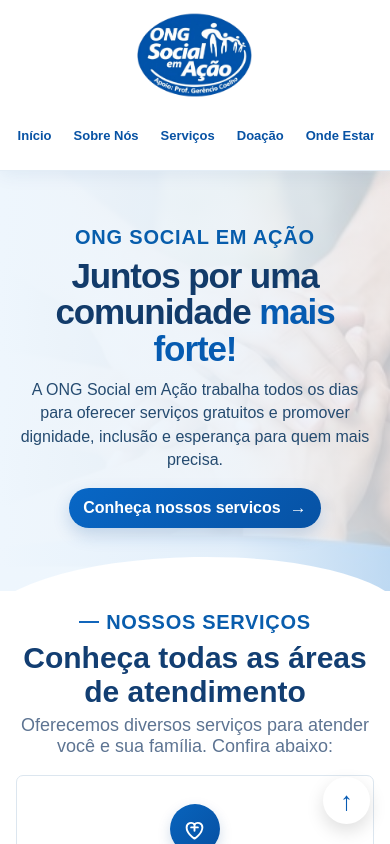
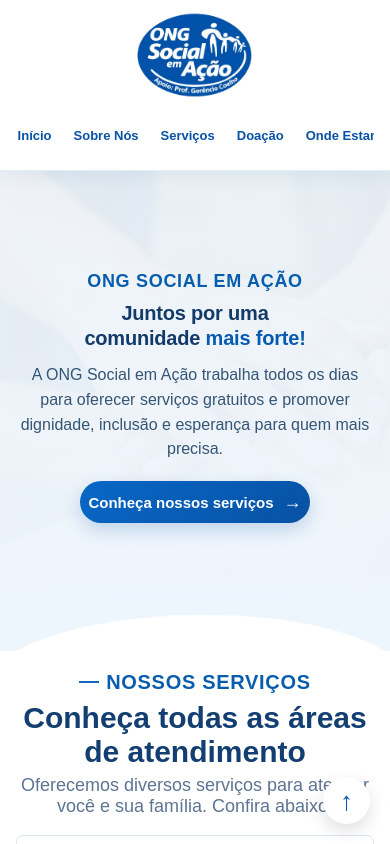
Before and after one commit to rodrigo960613/ongsocialemacao, a React (Vite) app: page / in a window 390 px wide. Shown: the top 844 px of the page. Built offline with nearby package versions, Linux system fonts and the light colour scheme.

Commit message:
Atualização e melhora do Hero do site

```diff
--- a/src/components/Hero.css
+++ b/src/components/Hero.css
@@ -1,166 +1,220 @@
 .hero {
   position: relative;
-
-  height: 310px;
-
+  height: 360px;
   overflow: hidden;
-
   background: #edf5fc;
 }
 
+/* Imagem */
+
 .hero-background {
   position: absolute;
-
   top: 0;
   right: 0;
-
-  width: 67%;
+  width: 68%;
   height: 100%;
-
   overflow: hidden;
 }
 
 .hero-background img {
   width: 100%;
   height: 100%;
-
   object-fit: cover;
   object-position: center;
+  transition: transform 0.6s ease;
 }
+
+.hero:hover .hero-background img {
+  transform: scale(1.02);
+}
+
+/* Camada sobre a imagem */
 
 .hero-overlay {
   position: absolute;
-
   inset: 0;
-
+  z-index: 1;
   background:
     linear-gradient(
       90deg,
       #eef6fd 0%,
-      #eef6fd 26%,
-      rgba(238, 246, 253, 0.97) 38%,
-      rgba(238, 246, 253, 0.55) 52%,
-      rgba(238, 246, 253, 0) 70%
+      #eef6fd 28%,
+      rgba(238, 246, 253, 0.97) 40%,
+      rgba(238, 246, 253, 0.65) 54%,
+      rgba(238, 246, 253, 0) 72%
     );
 }
+
+/* Conteúdo */
 
 .hero-content {
   position: relative;
   z-index: 3;
 
-  width: min(920px, 92%);
+  width: min(1120px, 92%);
   height: 100%;
-
   margin: 0 auto;
 
-  padding-top: 34px;
+  display: flex;
+  flex-direction: column;
+  justify-content: center;
+
+  padding-bottom: 18px;
 }
 
+/* Pequeno título */
+
 .hero-label {
-  display: block;
+  display: inline-flex;
+  align-items: center;
+
+  width: fit-content;
 
   color: #075dac;
-
   font-size: 20px;
   font-weight: 800;
+  letter-spacing: 0.7px;
 
-  letter-spacing: 0.8px;
+  animation: heroFadeUp 0.7s ease both;
 }
 
+/* Título principal */
+
 .hero h1 {
+  max-width: 530px;
   margin-top: 9px;
 
   color: #123b6a;
+  font-size: 20px;
+  line-height: 1.25;
+  font-weight: 800;
+  letter-spacing: -0.2px;
 
-  font-size: 35px;
-  line-height: 1.04;
-
-  letter-spacing: -1.1px;
+  animation: heroFadeUp 0.7s 0.08s ease both;
 }
 
 .hero h1 span {
   color: #065bb1;
 }
 
+/* Texto */
+
 .hero p {
-  width: 395px;
+  width: 430px;
+  max-width: 100%;
 
-  margin-top: 11px;
+  margin-top: 12px;
 
-  color: #254b70;
+  color: #355574;
+  font-size: 16px;
+  line-height: 1.55;
 
-  font-size: 16px;
-  line-height: 1.45;
+  animation: heroFadeUp 0.7s 0.16s ease both;
 }
+
+/* Botão */
 
 .hero-button {
   width: 252px;
-  height: 40px;
+  height: 44px;
 
-  margin-top: 17px;
+  margin-top: 19px;
 
   display: inline-flex;
   align-items: center;
   justify-content: center;
-  gap: 9px;
+  gap: 10px;
 
   color: #ffffff;
-
   background: linear-gradient(
     135deg,
     #0867c6,
     #0752a4
   );
 
-  border-radius: 20px;
+  border-radius: 22px;
 
   font-size: 16px;
   font-weight: 700;
 
-  box-shadow: 0 7px 17px rgba(0, 82, 165, 0.2);
+  box-shadow:
+    0 7px 18px rgba(0, 82, 165, 0.2);
 
   transition:
     transform 0.25s ease,
-    box-shadow 0.25s ease;
+    box-shadow 0.25s ease,
+    background 0.25s ease;
+
+  animation: heroFadeUp 0.7s 0.24s ease both;
+}
+
+.hero-button span {
+  font-size: 18px;
+  transition: transform 0.25s ease;
 }
 
 .hero-button:hover {
+  color: #ffffff;
+  background: linear-gradient(
+    135deg,
+    #075bb1,
+    #064b98
+  );
+
   transform: translateY(-2px);
 
   box-shadow:
-    0 10px 22px rgba(0, 82, 165, 0.27);
+    0 10px 24px rgba(0, 82, 165, 0.28);
 }
 
-.hero-button span {
-  font-size: 17px;
+.hero-button:hover span {
+  transform: translateX(4px);
 }
+
+/* Curva inferior */
 
 .hero-curve {
   position: absolute;
-
   z-index: 4;
 
   left: -4%;
-  bottom: -31px;
+  bottom: -34px;
 
   width: 108%;
-  height: 65px;
+  height: 70px;
 
   background: #ffffff;
 
-  border-radius: 50% 50% 0 0 / 100% 100% 0 0;
+  border-radius:
+    50% 50% 0 0 /
+    100% 100% 0 0;
 
   transform: rotate(-1deg);
 }
 
-@media (max-width: 700px) {
+/* Animação */
+
+@keyframes heroFadeUp {
+  from {
+    opacity: 0;
+    transform: translateY(14px);
+  }
+
+  to {
+    opacity: 1;
+    transform: translateY(0);
+  }
+}
+
+/* Tablet */
+
+@media (max-width: 900px) {
   .hero {
-    height: 420px;
+    height: 380px;
   }
 
   .hero-background {
-    width: 100%;
-    opacity: 0.6;
+    width: 75%;
   }
 
   .hero-overlay {
@@ -168,25 +222,87 @@
       linear-gradient(
         90deg,
         #eef6fd 0%,
-        rgba(238, 246, 253, 0.92) 60%,
-        rgba(238, 246, 253, 0.65) 100%
+        #eef6fd 32%,
+        rgba(238, 246, 253, 0.94) 48%,
+        rgba(238, 246, 253, 0.55) 68%,
+        rgba(238, 246, 253, 0) 100%
       );
   }
 
   .hero-content {
-    padding-top: 55px;
+    width: min(920px, 92%);
+  }
+}
+
+/* Celular */
+
+@media (max-width: 700px) {
+  .hero {
+    height: 470px;
+  }
+
+  .hero-background {
+    width: 100%;
+    opacity: 0.48;
+  }
+
+  .hero-overlay {
+    background:
+      linear-gradient(
+        180deg,
+        rgba(238, 246, 253, 0.88) 0%,
+        rgba(238, 246, 253, 0.94) 55%,
+        #eef6fd 100%
+      );
+  }
+
+  .hero-content {
+    width: 90%;
+    align-items: center;
     text-align: center;
+    padding-bottom: 28px;
+  }
+
+  .hero-label {
+    font-size: 20px;
+  }
+
+  .hero h1 {
+    max-width: 500px;
   }
 
   .hero p {
     width: auto;
-    max-width: 440px;
-    margin-left: auto;
-    margin-right: auto;
+    max-width: 480px;
   }
 
   .hero-button {
-    margin-left: auto;
-    margin-right: auto;
+    width: 245px;
   }
 }
+
+/* Celulares menores */
+
+@media (max-width: 420px) {
+  .hero {
+    height: 480px;
+  }
+
+  .hero-label {
+    font-size: 18px;
+  }
+
+  .hero h1 {
+    font-size: 20px;
+  }
+
+  .hero p {
+    font-size: 16px;
+  }
+
+  .hero-button {
+    width: 230px;
+    height: 42px;
+    font-size: 15px;
+  }
+}
--- a/src/components/Hero.jsx
+++ b/src/components/Hero.jsx
@@ -1,55 +1,42 @@
-import './Hero.css'
-import heroImage from '../assets/hero-referencia.jpg'
+import "./Hero.css";
+import heroImage from "../assets/hero-referencia.jpg";
 
 function Hero() {
   return (
-    <section
-      className="hero"
-      id="inicio"
-    >
-
+    <section className="hero" id="inicio">
       <div className="hero-background">
         <img
           src={heroImage}
-          alt=""
+          alt="Ação social da ONG Social em Ação"
         />
       </div>
 
       <div className="hero-overlay"></div>
 
       <div className="hero-content">
-
-        <span className="hero-label">
-          ONG SOCIAL EM AÇÃO
-        </span>
+        <span className="hero-label">ONG SOCIAL EM AÇÃO</span>
 
         <h1>
           Juntos por uma
           <br />
-          comunidade
-          <span> mais forte!</span>
+          comunidade <span>mais forte!</span>
         </h1>
 
         <p>
-          A ONG Social em Ação trabalha todos os dias para
-          oferecer serviços gratuitos e promover dignidade,
-          inclusão e esperança para quem mais precisa.
+          A ONG Social em Ação trabalha todos os dias para oferecer
+          serviços gratuitos e promover dignidade, inclusão e
+          esperança para quem mais precisa.
         </p>
 
-        <a
-          href="#servicos"
-          className="hero-button"
-        >
-          Conheça nossos servicos
+        <a href="#servicos" className="hero-button">
+          Conheça nossos serviços
           <span>→</span>
         </a>
-
       </div>
 
       <div className="hero-curve"></div>
-
     </section>
-  )
+  );
 }
 
-export default Hero
+export default Hero;
```
